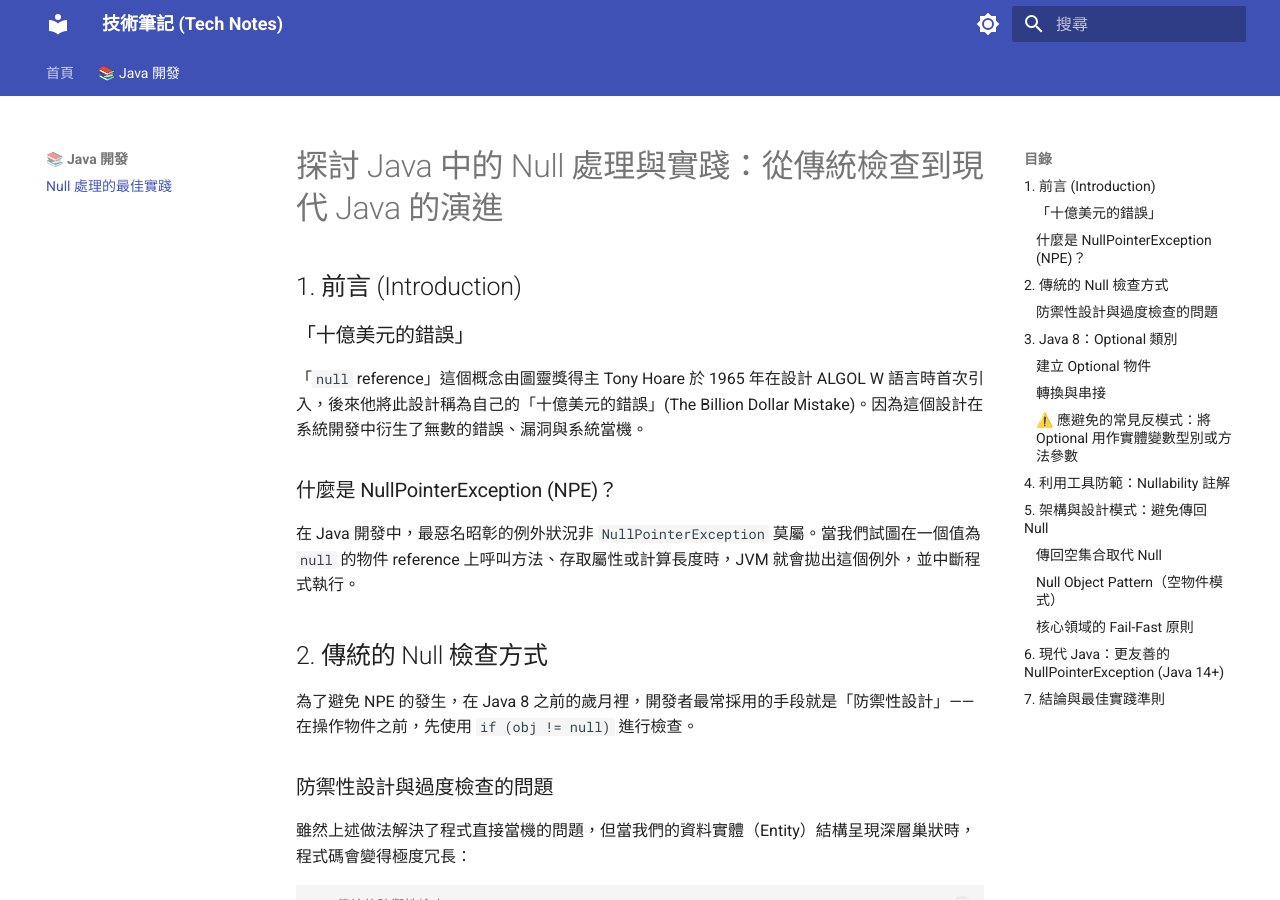
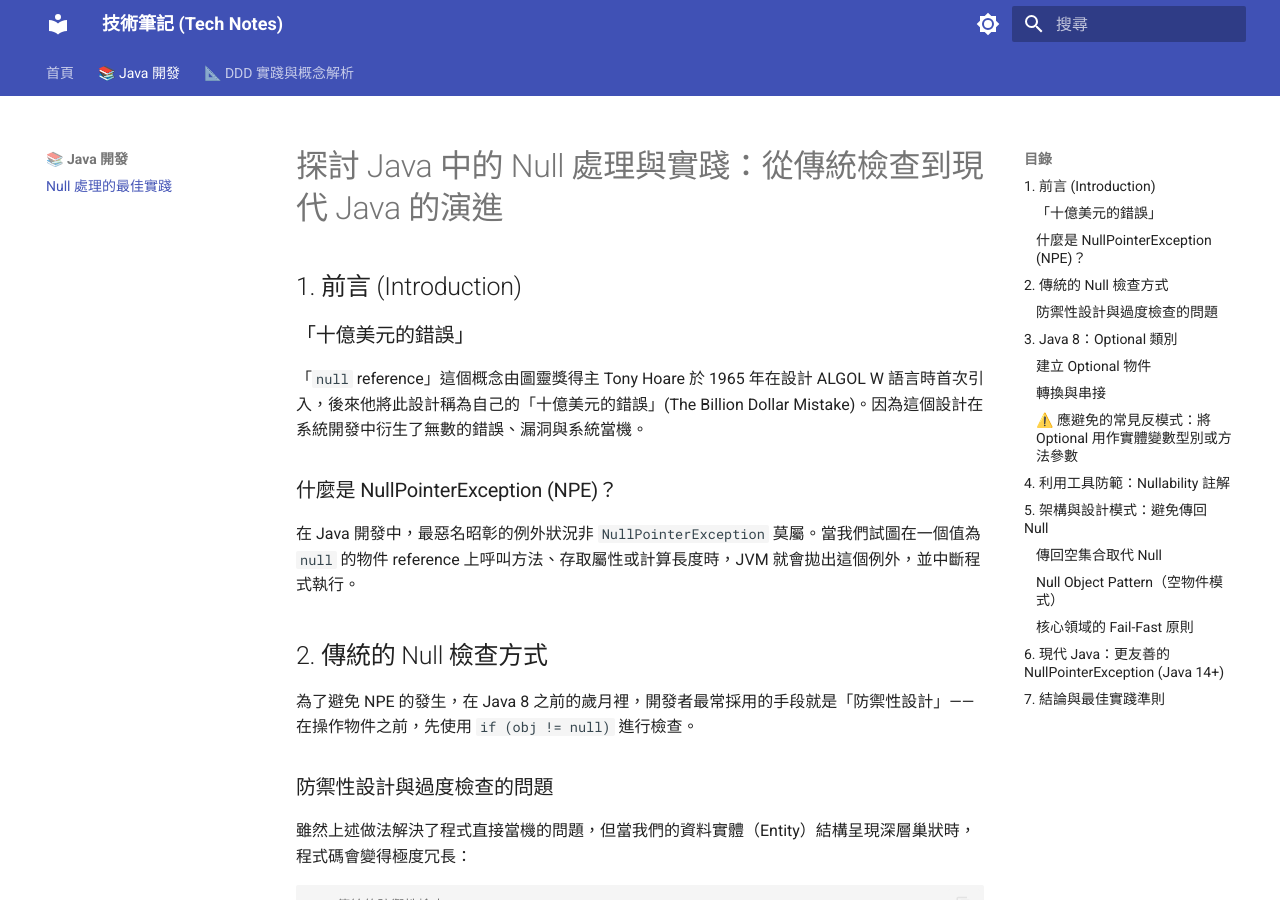
Before and after one commit to teddyprogramming/notes, an MkDocs documentation site: the page built from docs/java-null-handling.md, in a window 1280 px wide and 900 px high. Built offline with MkDocs 1.6.1 and Material for MkDocs 9.7.7, drawn with Linux system fonts in a browser that asks for light colours.

Commit message:
docs: integrate DDD series into mkdocs navigation

```diff
--- a/mkdocs.yml
+++ b/mkdocs.yml
@@ -44,3 +44,7 @@
   - 首頁: index.md
   - 📚 Java 開發:
     - Null 處理的最佳實踐: java-null-handling.md
+  - 📐 DDD 實踐與概念解析:
+    - 總覽與目錄: ddd-series/README.md
+    - 架構與分層:
+      - 從時序圖解析 Domain Model 的互動邊界與職責: ddd-series/02-architecture/01-domain-interaction-boundaries.md
```
Also changed, not shown: docs/ddd-series/02-architecture/01-domain-interaction-boundaries.md (renamed from ddd-series/02-architecture/01-domain-interaction-boundaries.md), docs/ddd-series/README.md (renamed from ddd-series/README.md), 4 other files.
